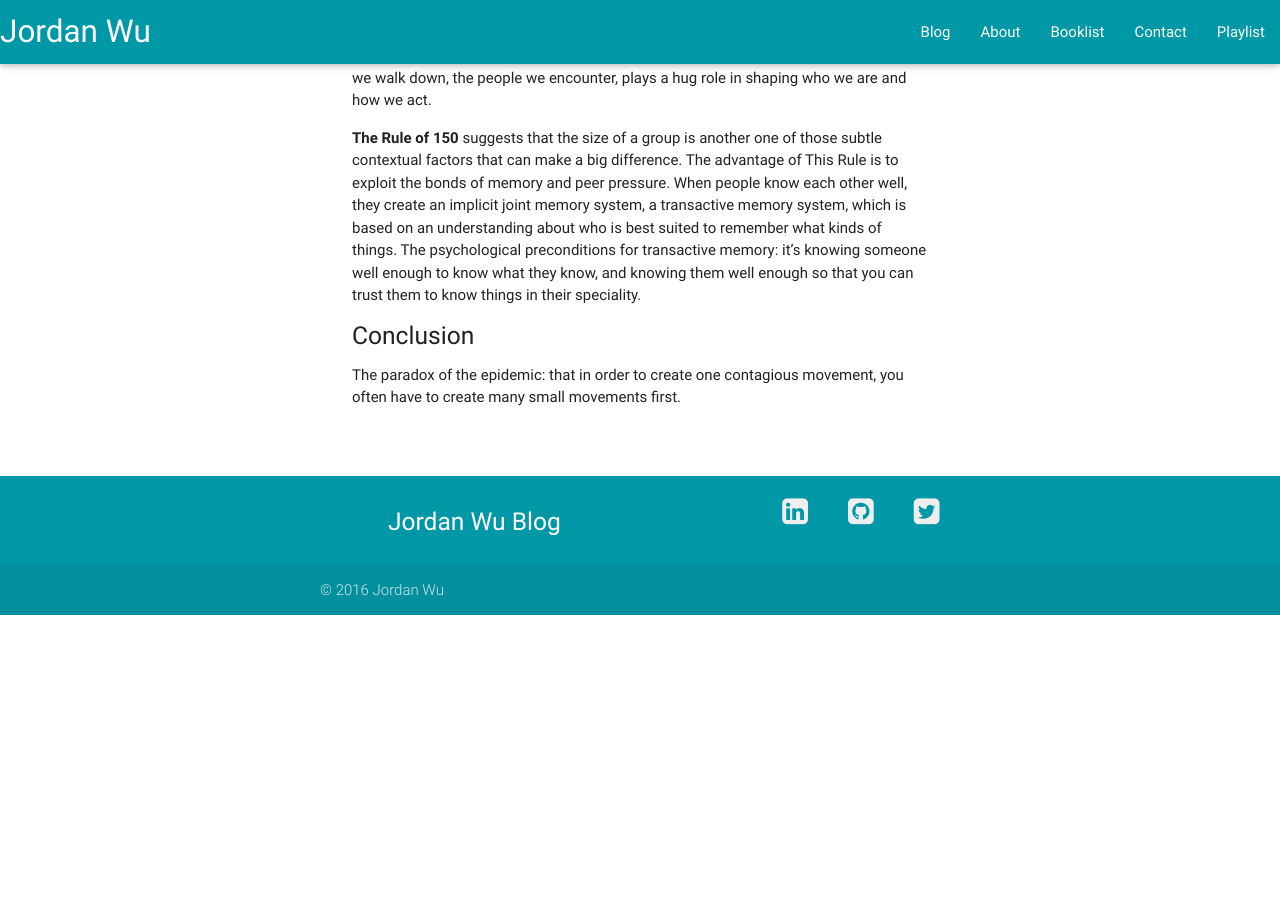
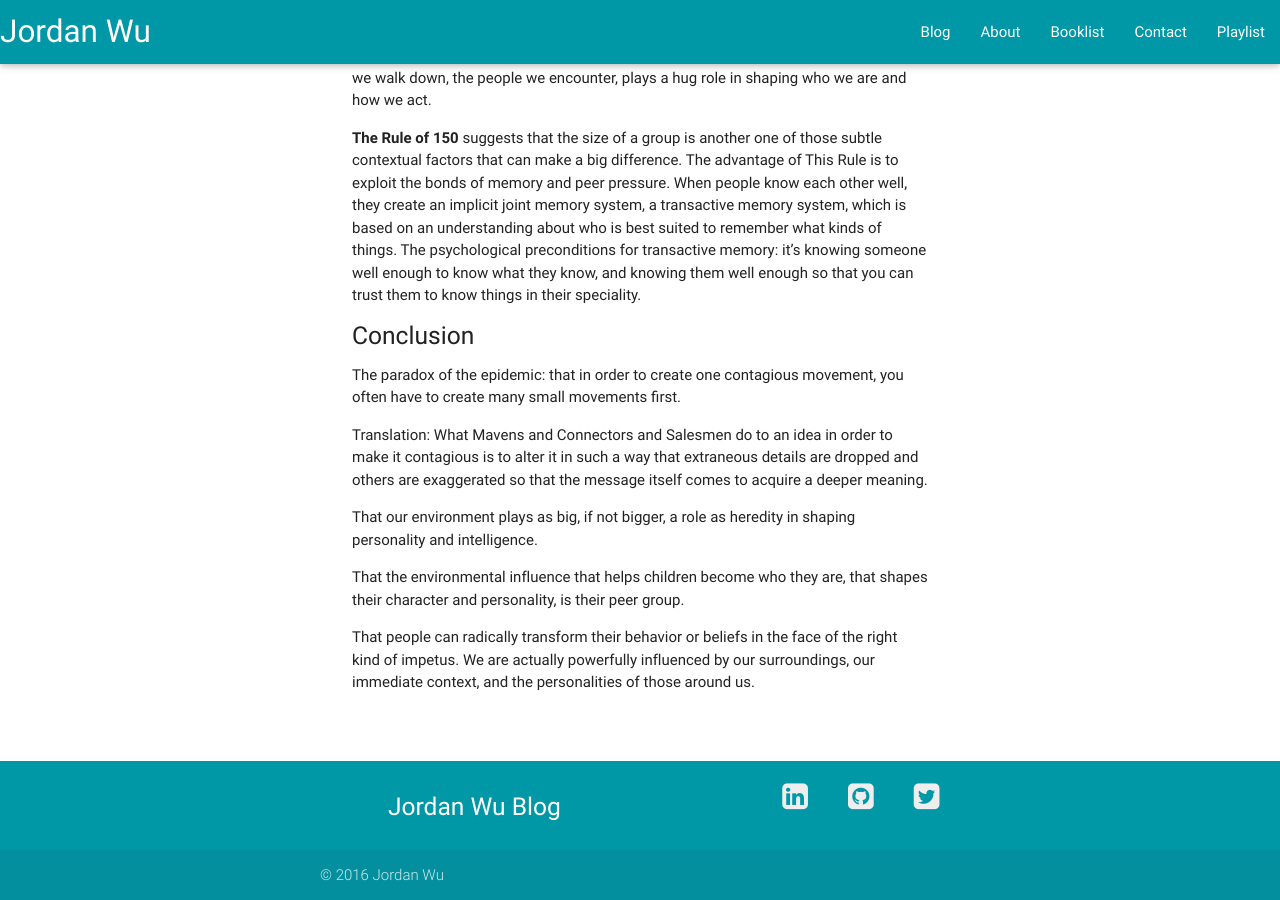
Before and after one commit to JordanSpencerWu/old-website, a Jekyll site: the page built from _posts/book/2017/2017-02-26-the-tipping-point.md, in a window 1280 px wide and 900 px high, scrolled down 1690 px. Built offline with Jekyll 4.4.1, drawn with Linux system fonts in a browser that asks for light colours; nearby versions of some CDN libraries; before the commit the page ends 2305 px from its top, so only the background shows below that.

Commit message:
minor fix

```diff
--- a/_posts/book/2017/2017-02-26-the-tipping-point.md
+++ b/_posts/book/2017/2017-02-26-the-tipping-point.md
@@ -69,3 +69,11 @@ __The Rule of 150__ suggests that the size of a group is another one of those su
 ##### Conclusion
 
 The paradox of the epidemic: that in order to create one contagious movement, you often have to create many small movements first.
+
+Translation: What Mavens and Connectors and Salesmen do to an idea in order to make it contagious is to alter it in such a way that extraneous details are dropped and others are exaggerated so that the message itself comes to acquire a deeper meaning.
+
+That our environment plays as big, if not bigger, a role as heredity in shaping personality and intelligence.
+
+That the environmental influence that helps children become who they are, that shapes their character and personality, is their peer group.
+
+That people can radically transform their behavior or beliefs in the face of the right kind of impetus. We are actually powerfully influenced by our surroundings, our immediate context, and the personalities of those around us.
```
